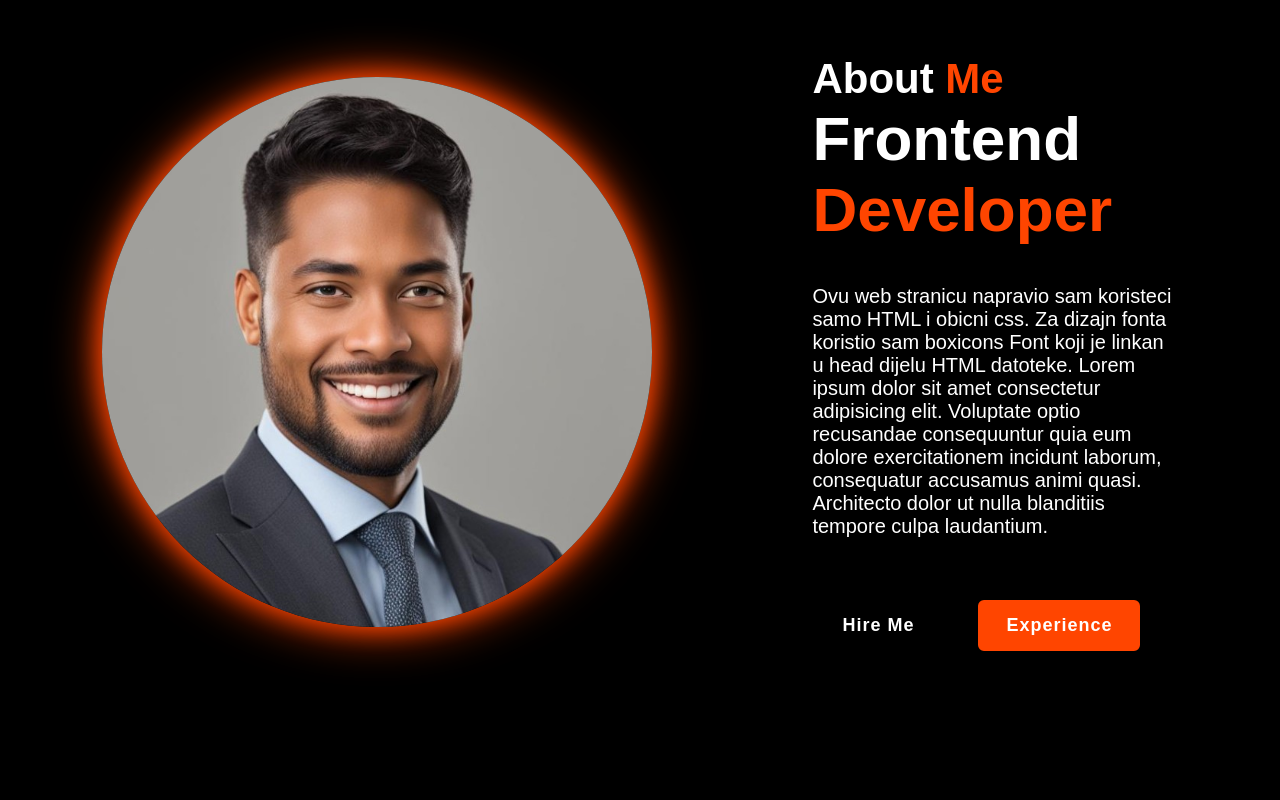
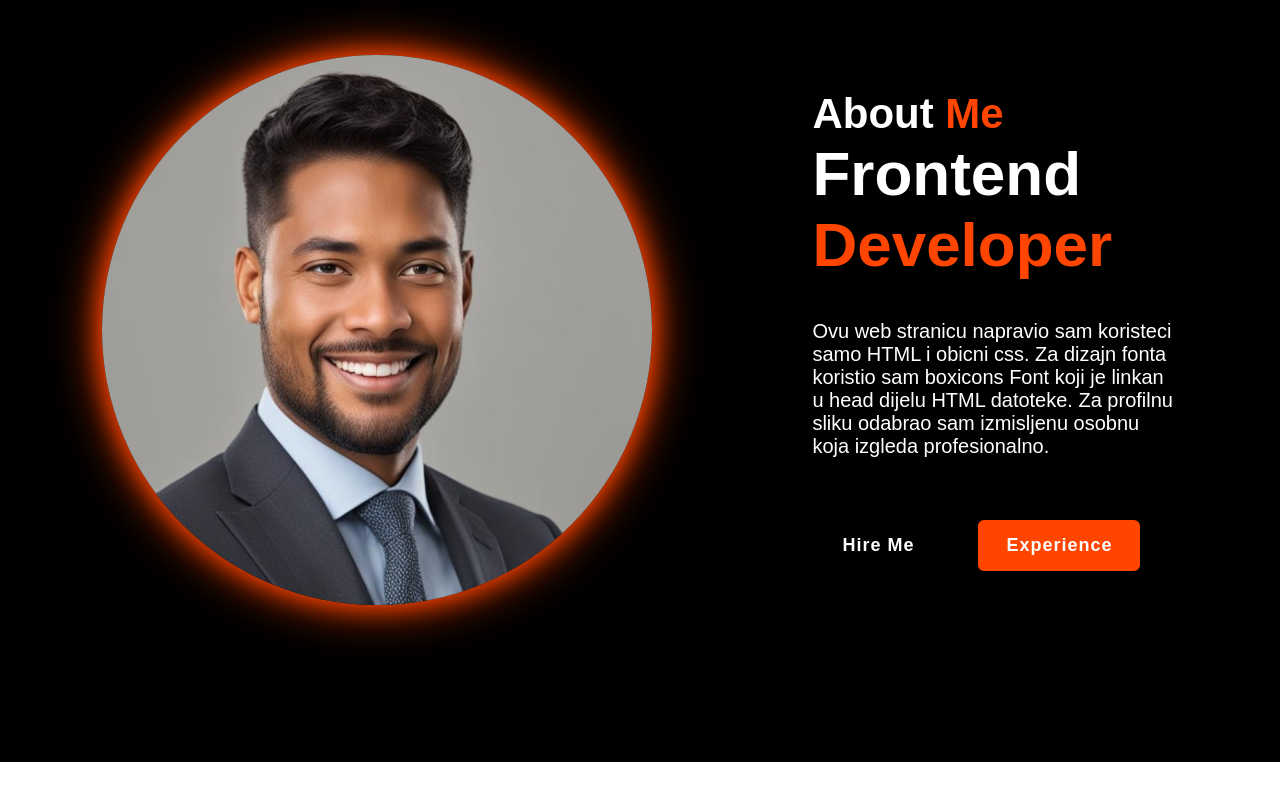
Before and after one commit to thecodereule/website, a plain HTML site: page index.html in a window 1280 px wide. Shown: the part 899-1699 px from the top of the page. After the commit the page ends 1661 px from the top, so only its background shows below. Drawn offline with nearby package versions, Linux system fonts and the light colour scheme.

Commit message:
Update index.html

```diff
--- a/index.html
+++ b/index.html
@@ -43,7 +43,7 @@
         <div class="about-content">
             <h2 class="heading">About <span>Me</span></h2>
             <h3>Frontend <span>Developer</span></h3>
-            <p>Ovu web stranicu napravio sam koristeci samo HTML i obicni css. Za dizajn fonta koristio sam boxicons Font koji je linkan u head dijelu HTML datoteke. Lorem ipsum dolor sit amet consectetur adipisicing elit. Voluptate optio recusandae consequuntur quia eum dolore exercitationem incidunt laborum, consequatur accusamus animi quasi. Architecto dolor ut nulla blanditiis tempore culpa laudantium.</p>
+            <p>Ovu web stranicu napravio sam koristeci samo HTML i obicni css. Za dizajn fonta koristio sam boxicons Font koji je linkan u head dijelu HTML datoteke. Za profilnu sliku odabrao sam izmisljenu osobnu koja izgleda profesionalno.</p>
             <div class="btn-box">
                 <button class="btn-1">Hire Me</button>
                 <button class="btn-2">Experience</button>
```
